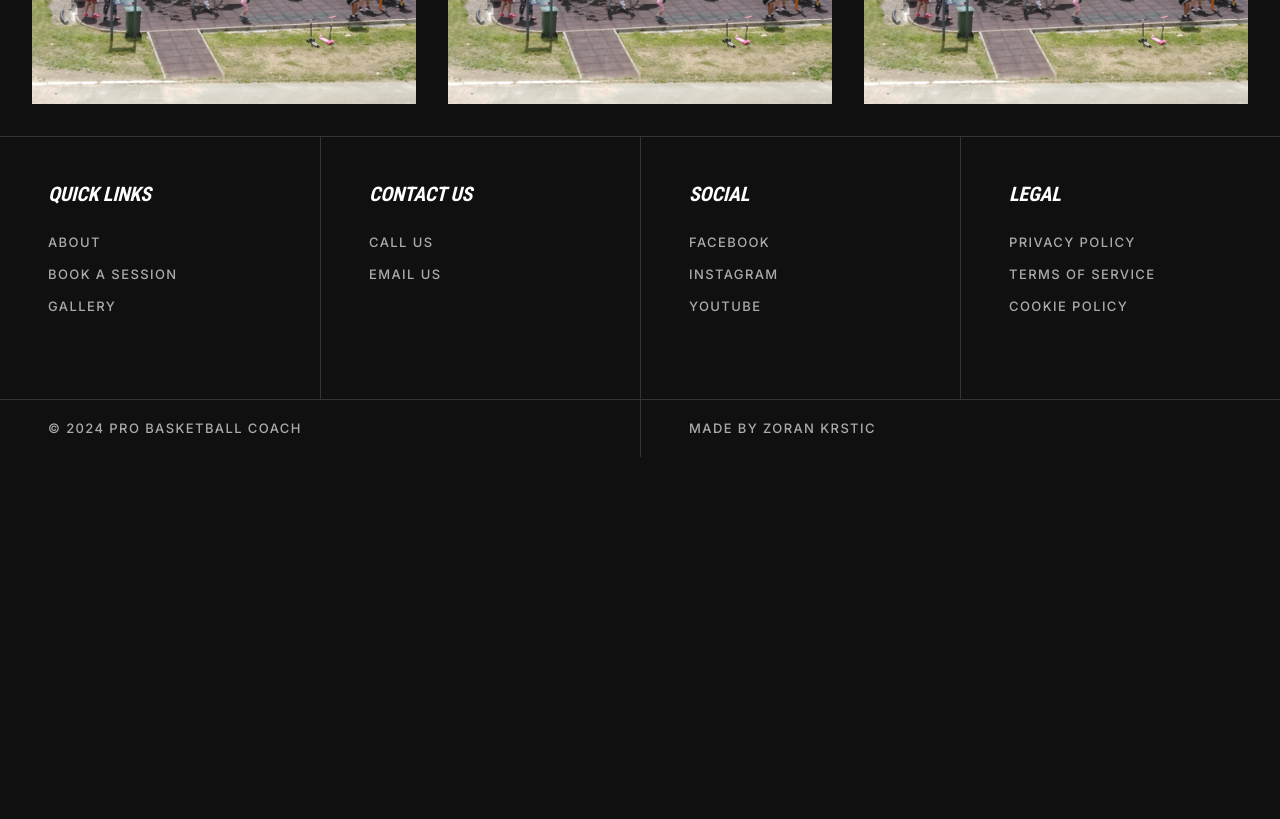
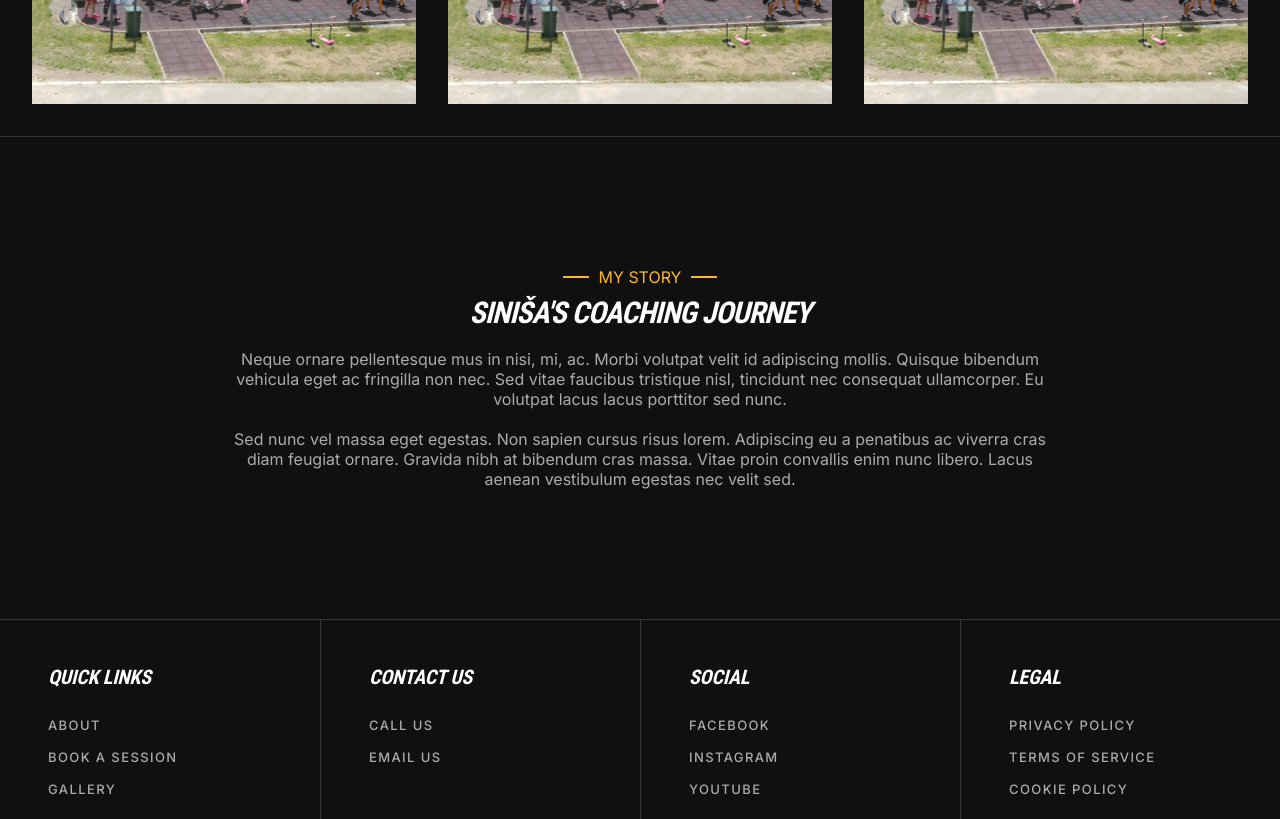
Before and after one commit to krsticzoran/basketball-coach, a Next.js app: page /about in a window 1280 px wide. Shown: the part 560-1379 px from the top of the page. Before the commit the page ends 1017 px from the top, so only its background shows below. Built offline with nearby package versions, Linux system fonts and the light colour scheme.

Commit message:
my stoory

```diff
--- a/app/about/page.js
+++ b/app/about/page.js
@@ -13,6 +13,31 @@ export default function About() {
         <Image src={trainingSession} alt='training session' />
         <Image src={trainingSession} alt='training session' />
       </div>
+      <div className={classes.story}>
+        <div className={classes.content}>
+          <div className={classes.heading}>
+            <div className='subtitle'>
+              <div className='line'></div>
+              <div className='text'>my story</div>
+              <div className='line'></div>
+            </div>
+            <h2>Siniša's Coaching Journey</h2>
+          </div>
+          <div className={classes.text}>
+            <p>
+              Neque ornare pellentesque mus in nisi, mi, ac. Morbi volutpat
+              velit id adipiscing mollis. Quisque bibendum vehicula eget ac
+              fringilla non nec. Sed vitae faucibus tristique nisl, tincidunt
+              nec consequat ullamcorper. Eu volutpat lacus lacus porttitor sed
+              nunc. <br /> <br />
+              Sed nunc vel massa eget egestas. Non sapien cursus risus lorem.
+              Adipiscing eu a penatibus ac viverra cras diam feugiat ornare.
+              Gravida nibh at bibendum cras massa. Vitae proin convallis enim
+              nunc libero. Lacus aenean vestibulum egestas nec velit sed.
+            </p>
+          </div>
+        </div>
+      </div>
     </div>
   )
 }
--- a/styles/pages/about.module.scss
+++ b/styles/pages/about.module.scss
@@ -17,4 +17,23 @@
       height: 100%;
     }
   }
+
+  .story {
+    padding: 13rem 2rem;
+    border-top: 1px solid $additional-border;
+    @include flex;
+    .content {
+      max-width: 120rem;
+
+      .heading {
+        @include flex;
+
+        @include spacing(padding-bottom, 3);
+      }
+      .text {
+        max-width: 84rem;
+        text-align: center;
+      }
+    }
+  }
 }
```
